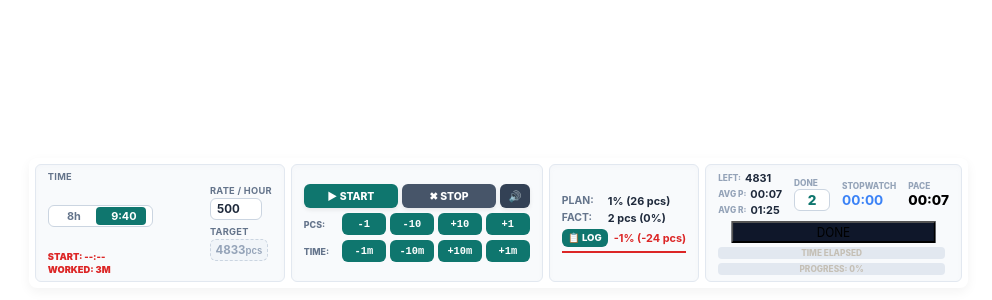
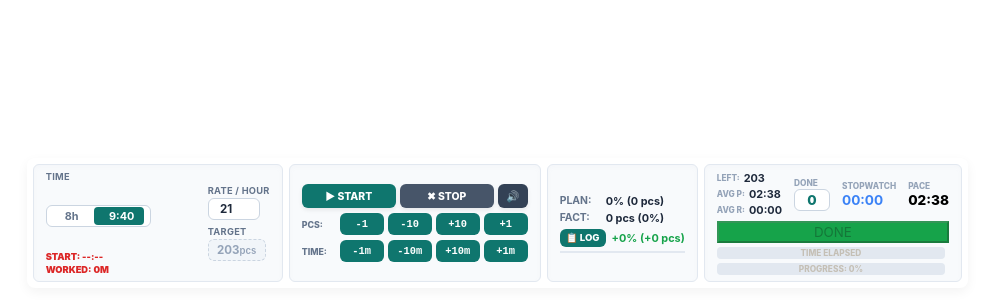
Before and after one commit to agr555/counter-app, a Next.js app: page / in a window 1280 px wide. Shown: the part 500-800 px from the top of the page, without its empty margins (288-1280 px from the left). Built offline with nearby package versions, Linux system fonts and the light colour scheme.

Commit message:
Fix desktop container height truncation and reveal progress bars

```diff
--- a/app/page.tsx
+++ b/app/page.tsx
@@ -27,18 +27,21 @@ const formatTimeNoSeconds = (totalSecs: number) => {
 };
 
 export default function PomodoroWidget() {
-  const [coefficient, setCoefficient] = useState<number>(500);
+  const [coefficient, setCoefficient] = useState<number>(21);
   const [shift, setShift] = useState<ShiftType>("9h40m");
-  const [processedCount, setProcessedCount] = useState<number>(2);
+  const [processedCount, setProcessedCount] = useState<number>(0);
 
-  const [lockedCoefficient, setLockedCoefficient] = useState<number>(500);
+  const [lockedCoefficient, setLockedCoefficient] = useState<number>(21);
   const [lockedShift, setLockedShift] = useState<ShiftType>("9h40m");
-  const [lockedTarget, setLockedTarget] = useState<number>(4833);
+  const [lockedTarget, setLockedTarget] = useState<number>(203);
 
   const [isRunning, setIsRunning] = useState<boolean>(false);
   const [stopwatchSeconds, setStopwatchSeconds] = useState<number>(0);
-  const [totalRealSeconds, setTotalRealSeconds] = useState<number>(169);
-  const [shiftElapsedSeconds, setShiftAdjustmentSeconds] = useState<number>(180);
+  const [totalRealSeconds, setTotalRealSeconds] = useState<number>(0);
+  const [shiftElapsedSeconds, setShiftAdjustmentSeconds] = useState<number>(0);
+
+  // НОВЫЙ СЧЁТЧИК: считает секунды от последнего нажатия DONE для текущей позиции
+  const [currentPositionSeconds, setCurrentPositionSeconds] = useState<number>(0);
 
   const [isSoundEnabled, setIsSoundEnabled] = useState<boolean>(true);
   const [startTimeText, setStartTimeText] = useState<string>("--:--");
@@ -47,8 +50,9 @@ export default function PomodoroWidget() {
   const totalShiftMinutes = lockedShift === "9h40m" ? 9 * 60 + 40 : 8 * 60;
   const netWorkingMinutes = totalShiftMinutes - 45;
 
-  const totalTimerSeconds = lockedTarget > 0 ? Math.round((netWorkingMinutes * 60) / lockedTarget) : 7;
-  const [timeLeft, setTimeLeft] = useState<number>(7);
+  // Время нормы на одну деталь в секундах (например, 25 минут = 1500 сек)
+  const totalTimerSeconds = lockedTarget > 0 ? Math.round((netWorkingMinutes * 60) / lockedTarget) : 25 * 60;
+  const [timeLeft, setTimeLeft] = useState<number>(totalTimerSeconds);
 
   const currentShiftMinutes = shift === "9h40m" ? 9 * 60 + 40 : 8 * 60;
   const currentTargetPositions = Math.round(coefficient * (currentShiftMinutes / 60));
@@ -56,6 +60,7 @@ export default function PomodoroWidget() {
   const [doneLogs, setDoneLogs] = useState<DoneLogItem[]>([]);
   const [showReport, setShowReport] = useState<boolean>(false);
 
+  // Восстановление данных
   useEffect(() => {
     if (typeof window !== "undefined") {
       const savedCoefficient = localStorage.getItem("p_coefficient");
@@ -64,6 +69,7 @@ export default function PomodoroWidget() {
       const savedRealSeconds = localStorage.getItem("p_totalRealSeconds");
       const savedElapsed = localStorage.getItem("p_shiftElapsedSeconds");
       const savedSound = localStorage.getItem("p_isSoundEnabled");
+      const savedPosSeconds = localStorage.getItem("p_currentPositionSeconds");
 
       if (savedCoefficient) { setCoefficient(parseInt(savedCoefficient, 10)); setLockedCoefficient(parseInt(savedCoefficient, 10)); }
       if (savedShift) { setShift(savedShift); setLockedShift(savedShift); }
@@ -71,20 +77,14 @@ export default function PomodoroWidget() {
       if (savedRealSeconds) setTotalRealSeconds(parseInt(savedRealSeconds, 10));
       if (savedElapsed) setShiftAdjustmentSeconds(parseInt(savedElapsed, 10));
       if (savedSound) setIsSoundEnabled(savedSound === "true");
+      if (savedPosSeconds) setCurrentPositionSeconds(parseInt(savedPosSeconds, 10));
 
       const savedLogs = localStorage.getItem("p_doneLogs");
       if (savedLogs) { try { setDoneLogs(JSON.parse(savedLogs)); } catch (e) { console.error(e); } }
     }
   }, []);
 
-  useEffect(() => {
-    if (!isRunning && timeLeft === totalTimerSeconds) {
-      setLockedCoefficient(coefficient);
-      setLockedShift(shift);
-      setLockedTarget(currentTargetPositions);
-    }
-  }, [coefficient, shift, isRunning, currentTargetPositions, timeLeft, totalTimerSeconds]);
-
+  // Синхронизация localStorage
   useEffect(() => {
     localStorage.setItem("p_coefficient", coefficient.toString());
     localStorage.setItem("p_shift", shift);
@@ -92,17 +92,19 @@ export default function PomodoroWidget() {
     localStorage.setItem("p_totalRealSeconds", totalRealSeconds.toString());
     localStorage.setItem("p_shiftElapsedSeconds", shiftElapsedSeconds.toString());
     localStorage.setItem("p_isSoundEnabled", isSoundEnabled.toString());
-  }, [coefficient, shift, processedCount, totalRealSeconds, shiftElapsedSeconds, isSoundEnabled]);
+    localStorage.setItem("p_currentPositionSeconds", currentPositionSeconds.toString());
+  }, [coefficient, shift, processedCount, totalRealSeconds, shiftElapsedSeconds, isSoundEnabled, currentPositionSeconds]);
 
-  useEffect(() => {
-    if (!isRunning && timeLeft !== 0) { setTimeLeft(totalTimerSeconds); }
-  }, [totalTimerSeconds, isRunning, timeLeft]);
-
+  // ЕДИНЫЙ ГЛАВНЫЙ ИНТЕРВАЛ ВРЕМЕНИ
   useEffect(() => {
     if (!isRunning) return;
     const interval = setInterval(() => {
       setStopwatchSeconds((prev) => prev + 1);
       setShiftAdjustmentSeconds((prev) => prev + 1);
+
+      // ИСПРАВЛЕНО: Новый счётчик тикает строго вперёд каждую секунду, когда включён СТАРТ
+      setCurrentPositionSeconds((prev) => prev + 1);
+
       setTimeLeft((prev) => {
         if (prev <= 1) { if (isSoundEnabled) playQuietPeep(); return totalTimerSeconds; }
         return prev - 1;
@@ -110,6 +112,7 @@ export default function PomodoroWidget() {
     }, 1000);
     return () => clearInterval(interval);
   }, [isRunning, totalTimerSeconds, isSoundEnabled]);
+
 
   const playQuietPeep = () => {
     if (typeof window === "undefined") return;
@@ -171,25 +174,54 @@ export default function PomodoroWidget() {
     setTotalRealSeconds((prev) => prev + stopwatchSeconds);
     setStopwatchSeconds(0);
 
-    // МГНОВЕННЫЙ СБРОС ТАЙМЕРА: Кнопка гарантированно позеленеет для новой детали!
+    // ИСПРАВЛЕНО: При нажатии DONE локальный счётчик времени детали обнуляется! Кнопка сразу станет зеленой.
+    setCurrentPositionSeconds(0);
     setTimeLeft(totalTimerSeconds);
   }, [stopwatchSeconds, totalTimerSeconds, processedCount, planPcsRounded]);
+
+  const handleGlobalReset = () => {
+    const wasActive = isRunning; setIsRunning(false);
+    if (confirm("Reset all progress?")) {
+      setProcessedCount(0); setStopwatchSeconds(0); setTotalRealSeconds(0); setShiftAdjustmentSeconds(0); setTimeLeft(totalTimerSeconds); setStartTimeText("--:--"); setActualStartObject(null);
+      // ИСПРАВЛЕНО: Клик на STOP сбрасывает локальный таймер в 0
+      setCurrentPositionSeconds(0);
+      localStorage.clear(); setDoneLogs([]);
+    } else { setIsRunning(wasActive); }
+  };
+
+  const handleStartToggle = () => {
+    if (!isRunning && timeLeft === totalTimerSeconds) {
+      setLockedCoefficient(coefficient); setLockedShift(shift); setLockedTarget(currentTargetPositions);
+      if (!actualStartObject) {
+        const now = new Date(); setActualStartObject(now);
+        setStartTimeText(`${now.getHours().toString().padStart(2, "0")}:${now.getMinutes().toString().padStart(2, "0")}`);
+      }
+    }
+
+    // ИСПРАВЛЕНО: При нажатии START (или при отжатии Паузы) локальный таймер сбрасывается в 0
+    if (!isRunning) {
+      setCurrentPositionSeconds(0);
+    }
+
+    setIsRunning(!isRunning);
+  };
 
 
 
   const currentNormsElapsed = totalTimerSeconds > 0 ? Math.floor(shiftElapsedSeconds / totalTimerSeconds) : 0;
   // ---  ИНТЕРАКТИВНАЯ ЛОГИКА ЦВЕТА КНОПКИ DONE ---
-  let doneButtonColorClass = styles.doneGreen; // По умолчанию всегда зеленая (время идет)
+  // --- АБСОЛЮТНО НОВАЯ И ЧЕСТНАЯ ЛОГИКА ЛОКАЛЬНОГО ТАЙМЕРА ДЕТАЛИ ---
+  let doneButtonColorClass = styles.doneGreen; // По умолчанию кнопка всегда зеленая
 
-  // Если таймер текущей детали дошел до конца (или равен 0)
-  if (timeLeft <= 0) {
-    doneButtonColorClass = styles.doneRed; // Время на 1 деталь вышло (красная)
-  }
+  if (totalTimerSeconds > 0) {
+    // Считаем, сколько полных циклов (норм времени на деталь) натикало на локальном счётчике
+    const elapsedNormsCount = currentPositionSeconds / totalTimerSeconds;
 
-  // Если вы отстаете от общего темпа смены более чем на 2 детали в текущем цикле
-  const currentExpectedPlan = totalTimerSeconds > 0 ? Math.floor(shiftElapsedSeconds / totalTimerSeconds) : 0;
-  if (currentExpectedPlan - processedCount >= 2) {
-    doneButtonColorClass = styles.doneBlackBlink; // Критическое отставание на 2+ детали (черная и мигает)
+    if (elapsedNormsCount >= 1 && elapsedNormsCount < 2) {
+      doneButtonColorClass = styles.doneRed; // Натикало от 1 до 2 деталей по времени (красная)
+    } else if (elapsedNormsCount >= 2) {
+      doneButtonColorClass = styles.doneBlackBlink; // Натикало от 2 до бесконечности деталей по времени (черная и мигает)
+    }
   }
 
   useEffect(() => {
@@ -202,13 +234,7 @@ export default function PomodoroWidget() {
     return () => window.removeEventListener("keydown", handleGlobalKey);
   }, [isRunning, handleRealItemDone]);
 
-  const handleGlobalReset = () => {
-    const wasActive = isRunning; setIsRunning(false);
-    if (confirm("Reset all progress?")) {
-      setProcessedCount(0); setStopwatchSeconds(0); setTotalRealSeconds(0); setShiftAdjustmentSeconds(0); setTimeLeft(totalTimerSeconds); setStartTimeText("--:--"); setActualStartObject(null);
-      localStorage.clear(); setDoneLogs([]);
-    } else { setIsRunning(wasActive); }
-  };
+
 
   const adjustCount = (amount: number) => { setProcessedCount((prev) => Math.max(0, prev + amount)); };
 
@@ -228,16 +254,7 @@ export default function PomodoroWidget() {
     setTimeLeft(computedTimerSeconds); setIsRunning(true);
   };
 
-  const handleStartToggle = () => {
-    if (!isRunning && timeLeft === totalTimerSeconds) {
-      setLockedCoefficient(coefficient); setLockedShift(shift); setLockedTarget(currentTargetPositions);
-      if (!actualStartObject) {
-        const now = new Date(); setActualStartObject(now);
-        setStartTimeText(`${now.getHours().toString().padStart(2, "0")}:${now.getMinutes().toString().padStart(2, "0")}`);
-      }
-    }
-    setIsRunning(!isRunning);
-  };
+
 
   return (
     <div className={styles.layoutWrapper}>
```
